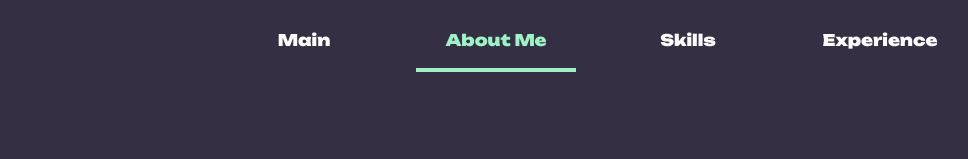
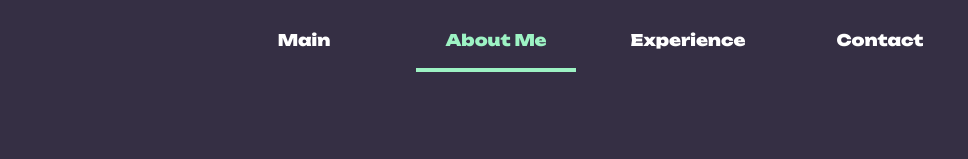
Before and after one commit to augusstt06/portfolio, a Next.js app: page / in a window 1280 px wide. Both pictures are taken after a click on the element "Click to continue Viewing the Portfolio". Shown: the top 159 px of the page, without its empty margins (48-1016 px from the left). Built offline with nearby package versions, Linux system fonts and the light colour scheme; a web font is replaced by a local one.

Commit message:
fix: constant text

```diff
--- a/src/components/organisms/Nav.tsx
+++ b/src/components/organisms/Nav.tsx
@@ -1,5 +1,5 @@
 'use client'
-import { ABOUTME, EXPERIENCE, MAIN, SKILLS } from '@/constant'
+import { ABOUTME, CONTACT, EXPERIENCE, MAIN } from '@/constant'
 
 import { useStepStore } from '@/app/store'
 
@@ -10,8 +10,8 @@ export default function Nav() {
   const menus = [
     { title: MAIN },
     { title: ABOUTME },
-    { title: SKILLS },
     { title: EXPERIENCE },
+    { title: CONTACT },
   ]
 
   const clickHandler = (menu: string) => {
@@ -23,7 +23,7 @@ export default function Nav() {
     <nav
       className={`fixed w-full h-20 grid grid-cols-5 transition-opacity duration-1000 ease-in-out ${isRender ? 'opacity-100' : 'opacity-0'}`}
     >
-      <section className="relative col-start-2 col-end-5 grid grid-cols-4 grid-center">
+      <section className="grid-center relative grid grid-cols-4 col-start-2 col-end-5">
         {menus.map((data) => (
           <button
             key={data.title}
--- a/src/constant/index.ts
+++ b/src/constant/index.ts
@@ -1,4 +1,4 @@
 export const MAIN = 'Main'
 export const ABOUTME = 'About Me'
-export const SKILLS = 'Skills'
+export const CONTACT = 'Contact'
 export const EXPERIENCE = 'Experience'
```
